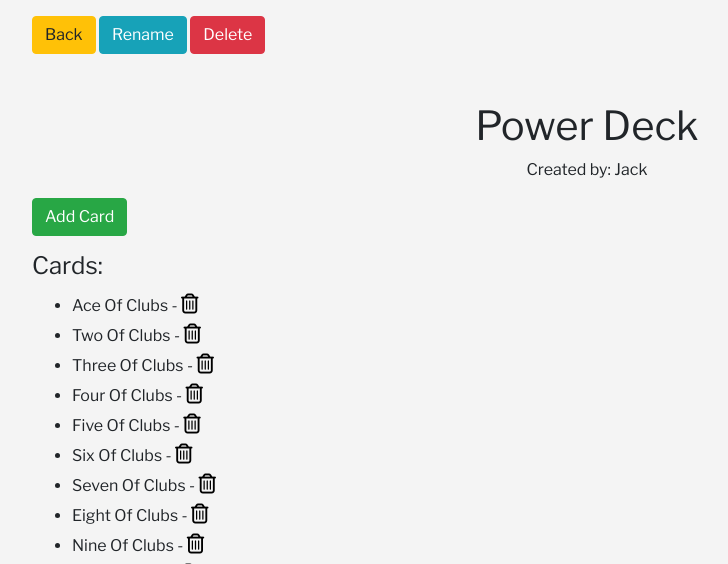
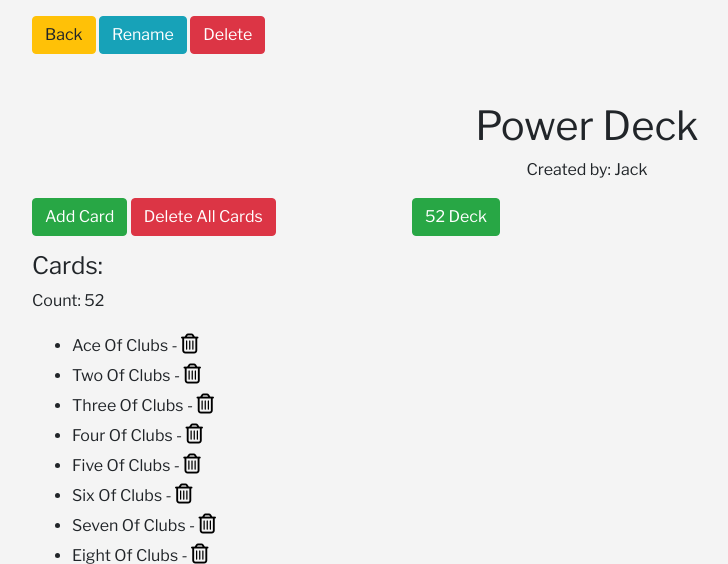
Before and after one commit to JackSnowdon/Kasino, a Django app: page /cardgames/view_deck/1/ in a window 1280 px wide. Shown: the part 56-620 px from the top of the page, without its empty margins (53-781 px from the left). Run offline with Django 3.2, Linux system fonts and the light colour scheme; a user stored in the database is signed in; data comes from the database, SQL or seed files in the repository; both versions use the stored data as it was after the commit; parts of the project's set-up code (start-up, migrations or seed data) failed here and were passed over; some libraries are stand-ins or nearby versions.

Commit message:
create 52 card view and delete all cards

```diff
--- a/cardgames/templates/view_deck.html
+++ b/cardgames/templates/view_deck.html
@@ -23,14 +23,18 @@
     <div class="row">
         <div class="col-4">
             <a href="{% url 'create_card' deck.pk %}" role="button" class="btn btn-success" aria-disabled="false">Add Card</a>
+            <a href="{% url 'delete_all_cards' deck.pk %}" role="button" class="btn btn-danger" aria-disabled="false">Delete All Cards</a>
             <h4 class="mt-3">Cards:</h4>
+            <p>Count: {{ deck.cards.all.count }}</p>
             <ul>
                 {% for c in deck.cards.all %}
                 <li class="q-list">{{ c }} - <a href="{% url 'delete_card' c.pk %}"><i class="far fa-trash-alt"></i></a></li>
                 {% endfor %}
             </ul>
         </div>
-        <div class="col-4"></div>
+        <div class="col-4">
+            <a href="{% url 'create_standard_52' deck.pk %}" role="button" class="btn btn-success" aria-disabled="false">52 Deck</a>
+        </div>
         <div class="col-4"></div>
     </div>
 </section>
--- a/cardgames/urls.py
+++ b/cardgames/urls.py
@@ -9,4 +9,6 @@ urlpatterns = [
     path(r'delete_deck/<int:pk>/', delete_deck, name="delete_deck"),
     path(r'create_card/<int:pk>/', create_card, name="create_card"),
     path(r'delete_card/<int:pk>/', delete_card, name="delete_card"),
+    path(r'delete_all_cards/<int:pk>/', delete_all_cards, name="delete_all_cards"),
+    path(r'create_standard_52/<int:pk>/', create_standard_52, name="create_standard_52"),
 ]
--- a/cardgames/views.py
+++ b/cardgames/views.py
@@ -100,3 +100,32 @@ def delete_card(request, pk):
         request, f"Deleted {card}", extra_tags="alert"
     )
     return redirect("view_deck", deck.pk)
+
+
+@login_required
+def delete_all_cards(request, pk):
+    deck = get_object_or_404(CardDeck, pk=pk)
+    deck.cards.all().delete()
+    messages.error(
+        request, f"Deleted All Cards From {deck}", extra_tags="alert"
+    )
+    return redirect("view_deck", deck.pk)
+
+
+@login_required
+def create_standard_52(request, pk):
+    deck = get_object_or_404(CardDeck, pk=pk)
+    suits = ['Clubs', 'Spades', 'Hearts', 'Diamonds']
+    values = {1: "Ace", 2: "Two", 3: "Three", 4: "Four", 5: "Five",
+            6: "Six", 7: "Seven", 8: "Eight", 9: "Nine", 10: "Ten",
+            11: "Jack", 12: "Queen", 13: "King"}
+    for s in suits:
+        for value, name in values.items():
+            card_form = CardForm()
+            form = card_form.save(commit=False)
+            form.deck = deck
+            form.suit = s
+            form.name = name
+            form.value = value
+            form.save()
+    return redirect("view_deck", deck.pk)
```
Also changed, not shown: db.sqlite3.
